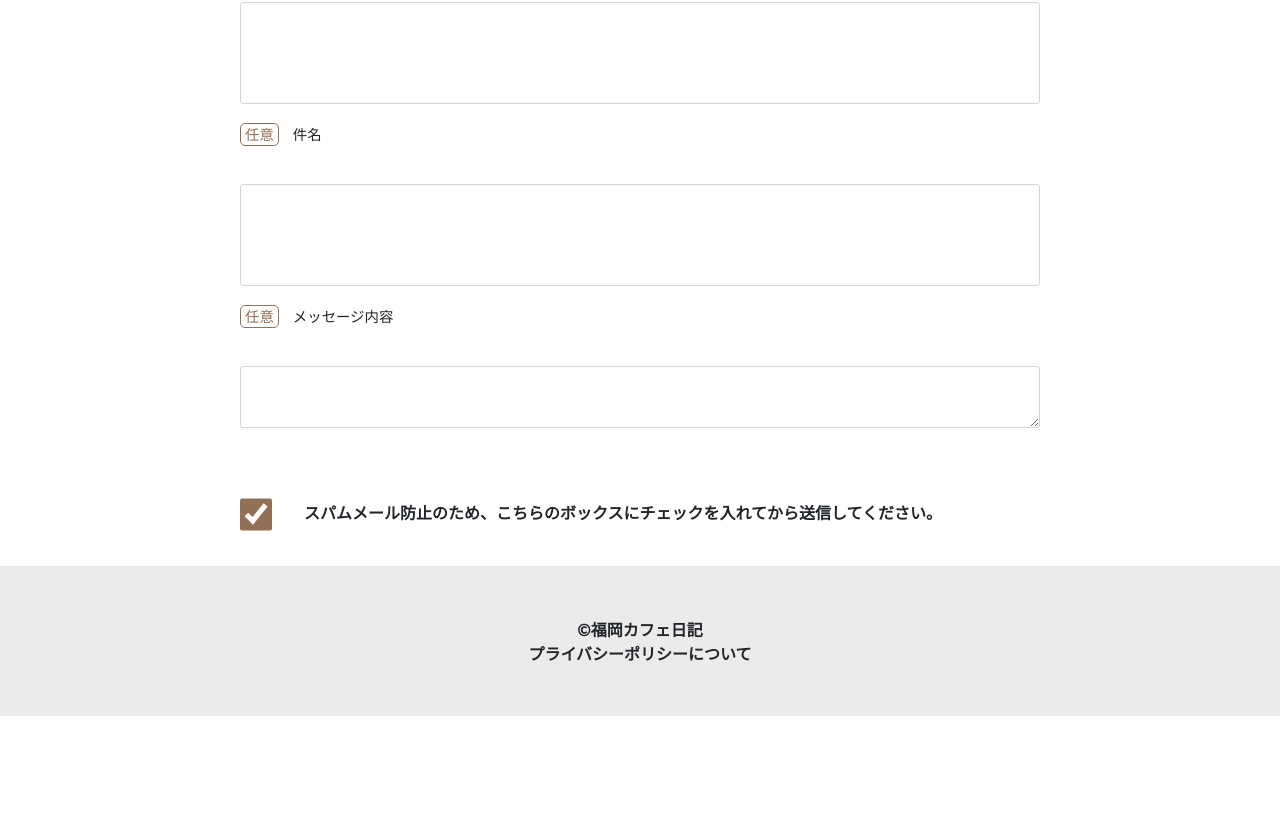
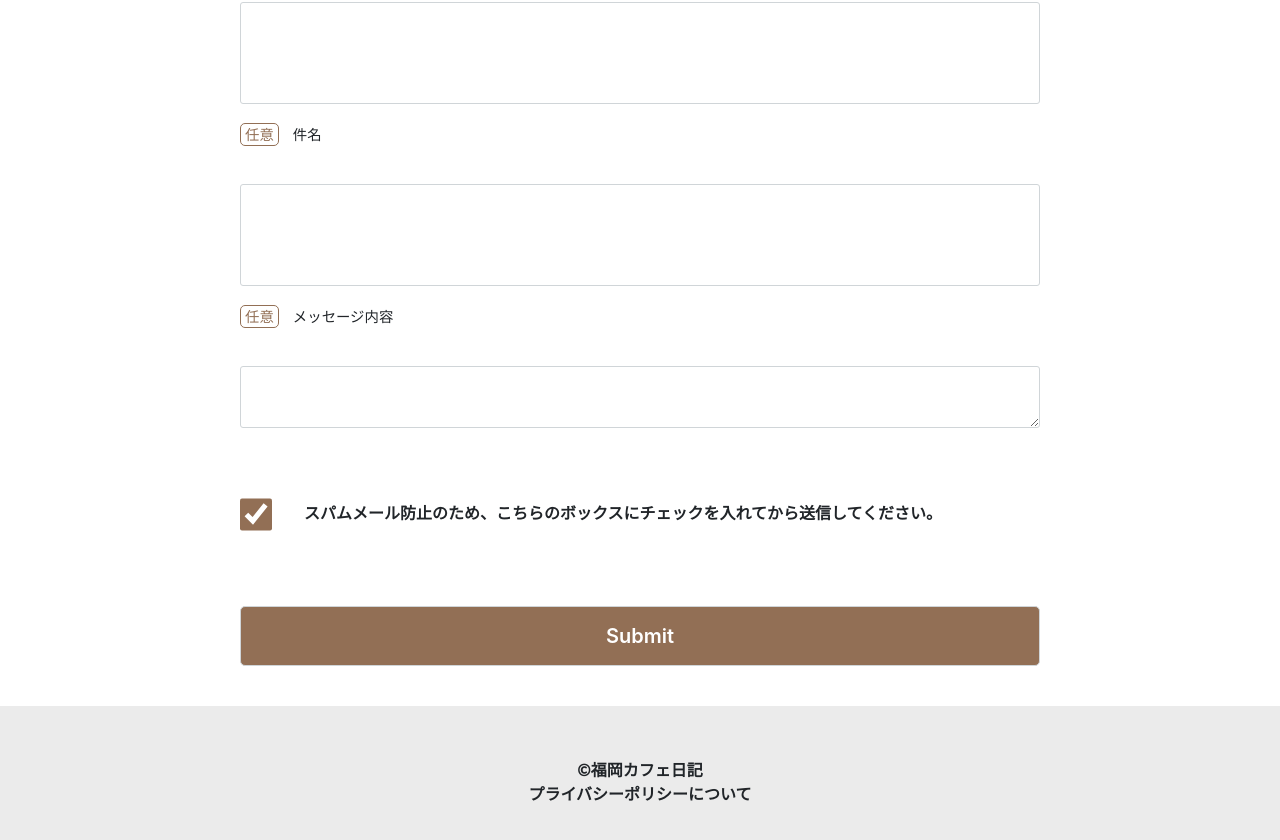
Before and after one commit to osho210/fukuokacafenikki, a Vue app: page /contact in a window 1280 px wide. Shown: the part 878-1718 px from the top of the page. Before the commit the page ends 1594 px from the top, so only its background shows below. Built offline with nearby package versions, Linux system fonts and the light colour scheme.

Commit message:
[Add] フォーム送信ボタンの作成

```diff
--- a/src/pages/Contact.vue
+++ b/src/pages/Contact.vue
@@ -17,6 +17,9 @@
             <input type="checkbox" id="checkbox" value="true" v-model="checkedForm">
             <label class="checkLabel">スパムメール防止のため、こちらのボックスにチェックを入れてから送信してください。</label>
         </p>
+        <div>
+            <input type="submit" class="formSubmitButton">
+        </div>
     </section>
     <FooterNavigation :class="{showPc:showPcActive}" />
     <Footer />
@@ -101,4 +104,14 @@ export default {
     border-radius: 5px;
     border: solid 1px #926f55;
 }
+.formSubmitButton{
+    width: 100%;
+    height: 60px;
+    background: #926f55;
+    color: #fff;
+    font-size: 20px;
+    font-weight: 600;
+    border-radius: 5px;
+    margin: 2em 0;
+}
 </style>
```
Lines whose indentation alone changed are shown as unchanged.
